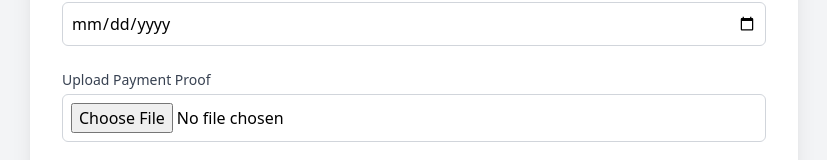
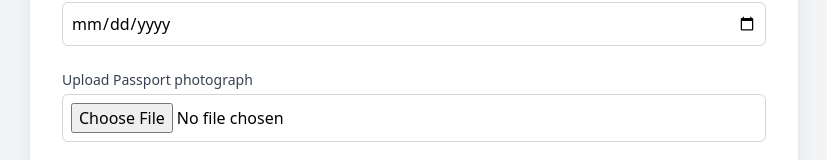
Before and after one commit to Yusufiabichi/School-Portal, a React (Vite) app: page /ApplicationPage in a window 1280 px wide. Shown: the part 432-592 px from the top of the page, without its empty margins (226-1053 px from the left). Built offline with nearby package versions, Linux system fonts and the light colour scheme.

Commit message:
form data

```diff
--- a/src/pages/ApplicationPage.jsx
+++ b/src/pages/ApplicationPage.jsx
@@ -78,15 +78,15 @@ const PersonalInformation = ({ formData, handleChange }) => (
 
     <div>
       <label
-        htmlFor="paymentProof"
+        htmlFor="passport"
         className="block text-sm font-medium text-gray-700"
       >
-        Upload Payment Proof
+        Upload Passport photograph
       </label>
       <input
         type="file"
-        name="paymentProof"
-        id="paymentProof"
+        name="passport"
+        id="passport"
         onChange={handleChange}
         required
         className="mt-1 block w-full p-2 border border-gray-300 rounded-md focus:outline-none focus:ring-2 focus:ring-blue-500"
@@ -313,7 +313,10 @@ const RegistrationPage = () => {
   const [formData, setFormData] = useState({
     fullName: "",
     email: "",
+    dob: "",
     phoneNumber: "",
+    address: "",
+    passport: "",
     schoolName: "",
     graduationYear: "",
     ssceExam: "",
```
